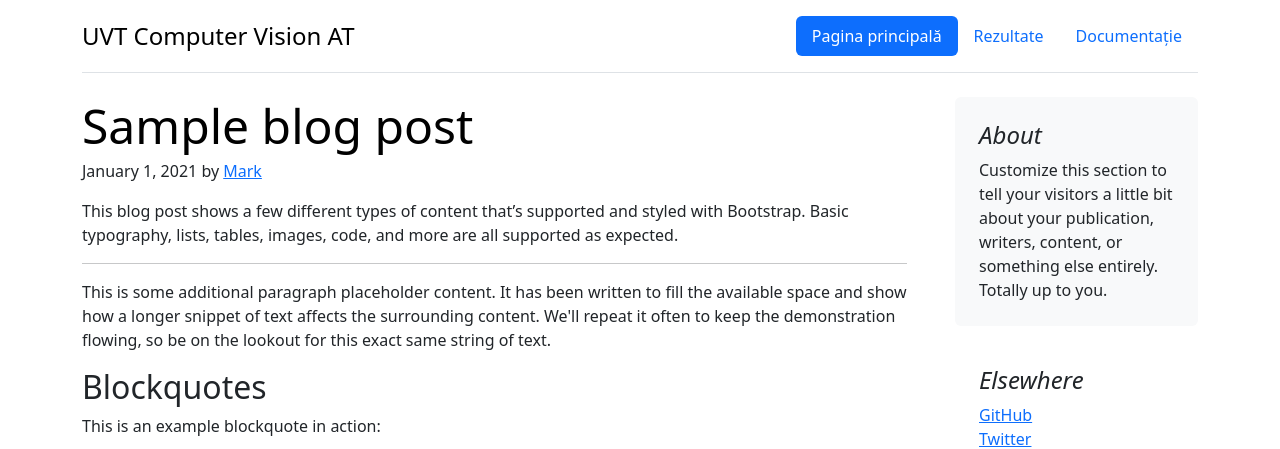
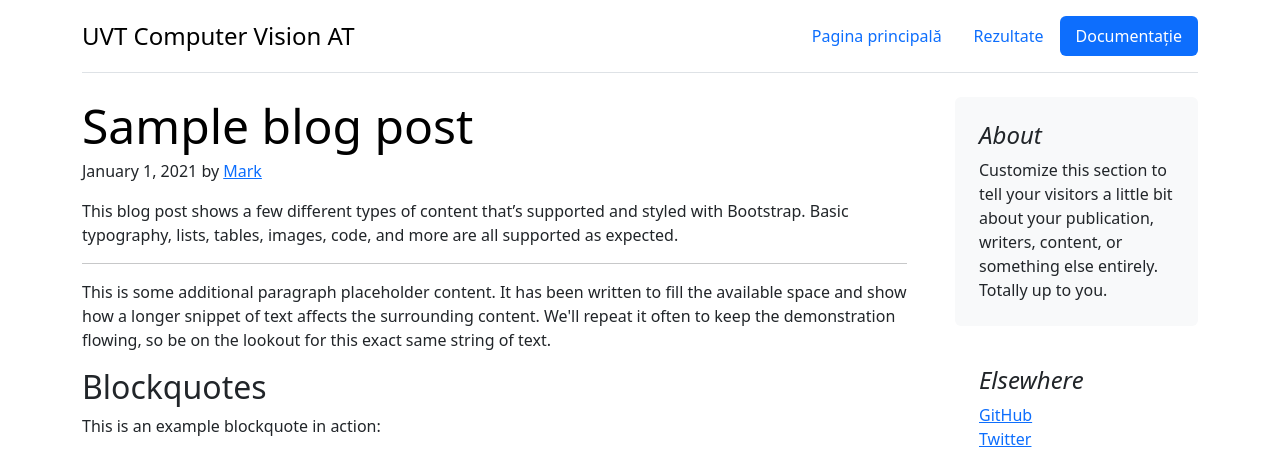
Before and after one commit to tudorandrian/image_processing, a Flask app: page /docs in a window 1280 px wide. Shown: the top 449 px of the page. Run offline with Flask 3, Linux system fonts and the light colour scheme.

```diff
--- a/templates/docs.html
+++ b/templates/docs.html
@@ -23,9 +23,9 @@
 		</a>
 
 		<ul class="nav nav-pills">
-			<li class="nav-item"><a href="/" class="nav-link active" aria-current="page">Pagina principală</a></li>
+			<li class="nav-item"><a href="/" class="nav-link" aria-current="page">Pagina principală</a></li>
 			<li class="nav-item"><a href="/results" class="nav-link">Rezultate</a></li>
-			<li class="nav-item"><a href="/docs" class="nav-link">Documentație</a></li>
+			<li class="nav-item"><a href="/docs" class="nav-link active">Documentație</a></li>
 		</ul>
 	</header>
 </div>
--- a/templates/results.html
+++ b/templates/results.html
@@ -23,8 +23,8 @@
 		</a>
 
 		<ul class="nav nav-pills">
-			<li class="nav-item"><a href="/" class="nav-link active" aria-current="page">Pagina principală</a></li>
-			<li class="nav-item"><a href="/results" class="nav-link">Rezultate</a></li>
+			<li class="nav-item"><a href="/" class="nav-link" aria-current="page">Pagina principală</a></li>
+			<li class="nav-item"><a href="/results" class="nav-link active">Rezultate</a></li>
 			<li class="nav-item"><a href="/docs" class="nav-link">Documentație</a></li>
 		</ul>
 	</header>
```
